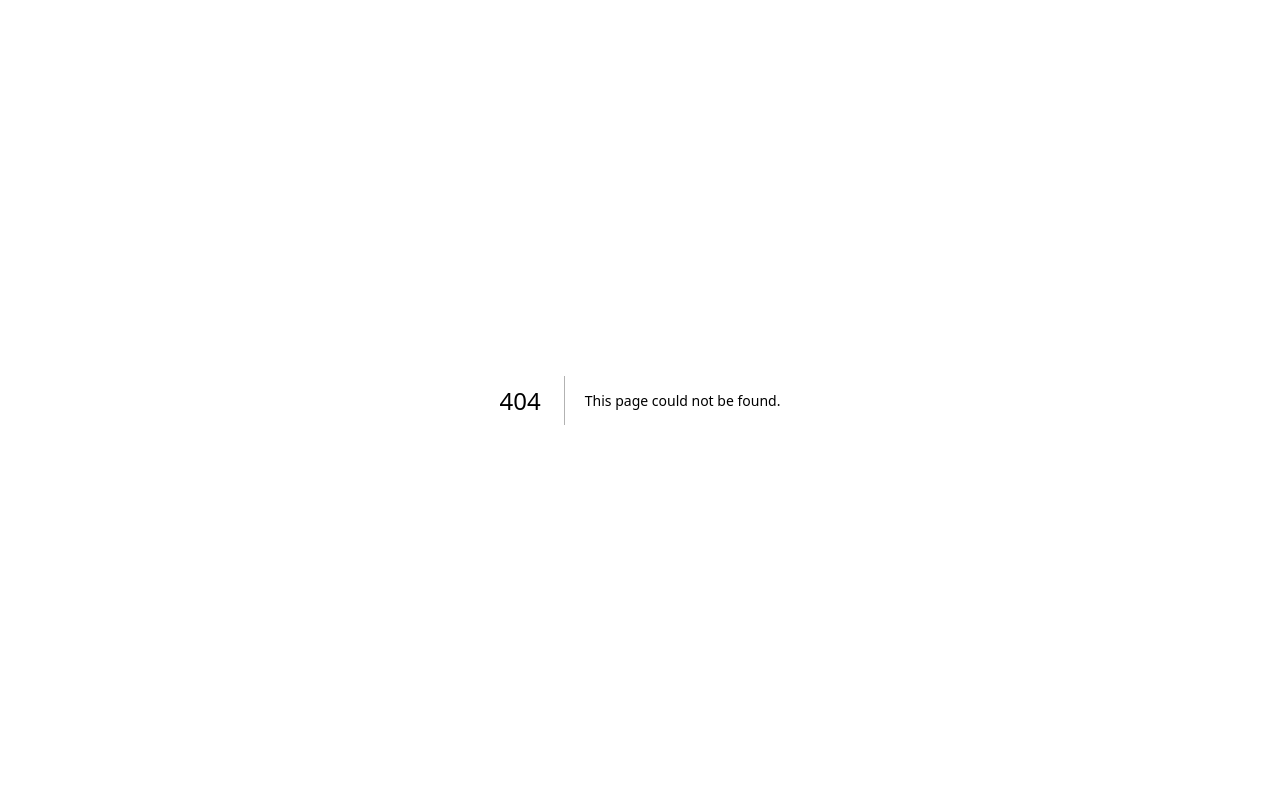
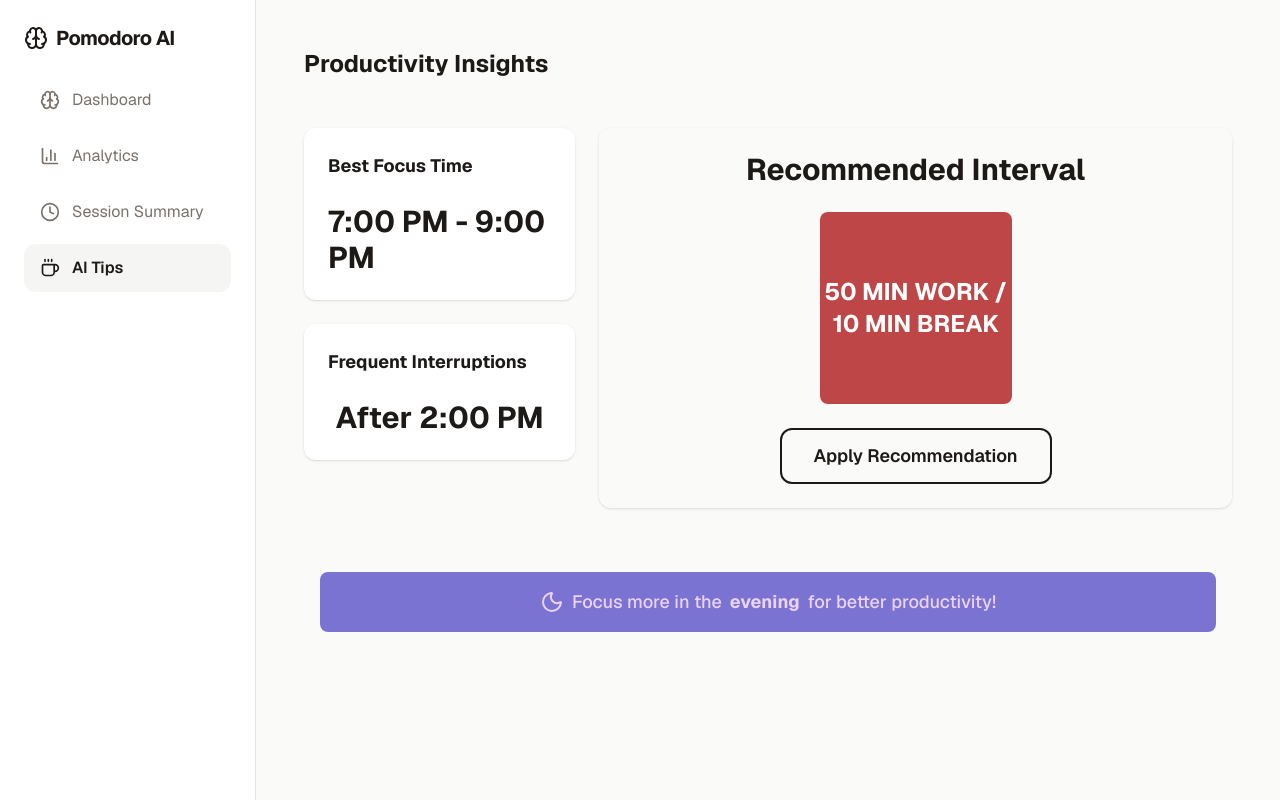
Before and after one commit to lastrauptown/Pomodoro, a Next.js app in the folder pomodoro-analytics/: page /ai in a window 1280 px wide. Before the commit this address had no page. Built offline with nearby package versions, Linux system fonts and the light colour scheme.

Commit message:
created ai page

```diff
--- /dev/null
+++ b/pomodoro-analytics/app/ai/page.tsx
@@ -0,0 +1,139 @@
+'use client';
+
+import React from 'react';
+import { Brain, BarChart3, Clock, Coffee, Sun, CloudSun, Moon } from 'lucide-react';
+import clsx from 'clsx';
+
+/* MOCK DATA */
+const mockInsights = {
+  bestFocusTime: '7:00 PM - 9:00 PM',
+  frequentInterruptions: 'After 2:00 PM',
+  recommendedInterval: '50 MIN WORK / 10 MIN BREAK',
+};
+
+export default function AiTipsPage() {
+  const applyRecommendation = () => {
+    console.log('Apply recommendation clicked! Timer should change to 50/10 now.');
+  };
+
+ // Function to determine tip message based on best focus time
+    const getTipMessage = (time: string) => {
+        const hour = parseInt(time.split(':')[0]); // extract hour
+        if (time.includes('AM') && hour < 12) {
+        return (
+            <span className="flex items-center justify-center gap-2 p-4 rounded-lg bg-[#FFD400] text-[#A82323] font-medium">
+            <Sun size={24} /> Focus more in the <strong>morning</strong> for better productivity!
+            </span>
+        );
+        }
+        if (time.includes('PM') && hour < 6) {
+        return (
+            <span className="flex items-center justify-center gap-2 p-4 rounded-lg bg-[#FF5F00] text-[#F7F0F0] font-medium">
+            <CloudSun size={24} /> Focus more in the <strong>afternoon</strong> for better productivity!
+            </span>
+        );
+        }
+        return (
+        <span className="flex items-center justify-center gap-2 p-4 rounded-lg bg-[#7A73D1] text-[#EBD3F8] font-medium">
+            <Moon size={24} /> Focus more in the <strong>evening</strong> for better productivity!
+        </span>
+        );
+    };
+
+  return (
+    <div className="flex h-screen bg-stone-50 text-stone-900 font-sans">
+      {/* Sidebar */}
+      <aside className="w-64 border-r border-stone-200 p-6 flex flex-col gap-6 bg-white">
+        <h1 className="text-xl font-bold tracking-tight flex items-center gap-2">
+          <Brain className="text-stone-900" /> Pomodoro AI
+        </h1>
+        <nav className="flex flex-col gap-2">
+          <NavItem icon={<Brain size={20} />} label="Dashboard" />
+          <NavItem icon={<BarChart3 size={20} />} label="Analytics" />
+          <NavItem icon={<Clock size={20} />} label="Session Summary" />
+          <NavItem icon={<Coffee size={20} />} label="AI Tips" active />
+        </nav>
+      </aside>
+
+      {/* Main Content */}
+      <main className="flex-1 p-12 gap-6 flex flex-col">
+        {/* Page Title */}
+        <h2 className="text-2xl font-bold mb-6 w-full text-left">Productivity Insights</h2>
+
+        {/* 2-column layout */}
+        <div className="flex gap-6 w-full">
+          {/* Left Column - smaller */}
+          <div className="flex flex-col gap-6 flex-[0.6]">
+            {/* Best Focus Time Card */}
+            <div className="bg-white p-6 rounded-xl shadow flex flex-col">
+              <p className="text-lg font-bold mb-6">{'Best Focus Time'}</p>
+              <div className="flex-1 flex items-center justify-center">
+                <p className="text-3xl font-bold">{mockInsights.bestFocusTime}</p>
+              </div>
+            </div>
+
+            {/* Frequent Interruptions Card */}
+            <div className="bg-white p-6 rounded-xl shadow flex flex-col">
+              <p className="text-lg font-bold mb-6">{'Frequent Interruptions'}</p>
+              <div className="flex-1 flex items-center justify-center">
+                <p className="text-3xl font-bold">{mockInsights.frequentInterruptions}</p>
+              </div>
+            </div>
+          </div>
+
+          {/* Right Column - larger */}
+          <div className="flex flex-col gap-6 flex-[1.4] items-center">
+            {/* Recommended Interval Card */}
+            <div className="w-full p-6 rounded-xl shadow flex flex-col items-center justify-between">
+            {/* Title */}
+            <p className="text-3xl font-bold mb-6 text-center">Recommended Interval</p>
+
+            {/* Square Highlighted Interval */}
+            <div className="flex-1 flex items-center justify-center w-full">
+                <div
+                    className="w-48 h-48 flex items-center justify-center rounded-lg"
+                    style={{ backgroundColor: '#BF4646', color: '#FFFFFF' }}
+                >
+                <p className="font-bold text-2xl text-center">
+                    {mockInsights.recommendedInterval}
+                </p>
+                </div>
+            </div>
+
+            {/* Button at bottom */}
+            <div className="mt-6 w-full flex justify-center">
+                <button
+                    onClick={applyRecommendation}
+                    className="px-8 py-3 rounded-xl border-2 border-stone-900 text-stone-900 font-semibold text-lg bg-transparent transition-colors hover:bg-stone-900 hover:text-white"
+                    >
+                    Apply Recommendation
+                </button>
+
+            </div>
+            </div>
+          </div>
+        </div>
+        {/* Tip Message Below Main Content */}
+        <div className="w-full mt-6 p-4 rounded-lg text-center font-medium text-lg">
+          {getTipMessage(mockInsights.bestFocusTime)}
+        </div>
+      </main>
+    </div>
+  );
+}
+
+// NavItem component
+function NavItem({ icon, label, active }: { icon: any; label: string; active?: boolean }) {
+  return (
+    <button
+      className={clsx(
+        'flex items-center gap-3 px-4 py-3 rounded-xl transition-all text-left w-full',
+        active
+          ? 'bg-stone-100 text-stone-900 font-semibold'
+          : 'text-stone-500 hover:bg-stone-50 hover:text-stone-700'
+      )}
+    >
+      {icon} <span>{label}</span>
+    </button>
+  );
+}
```
